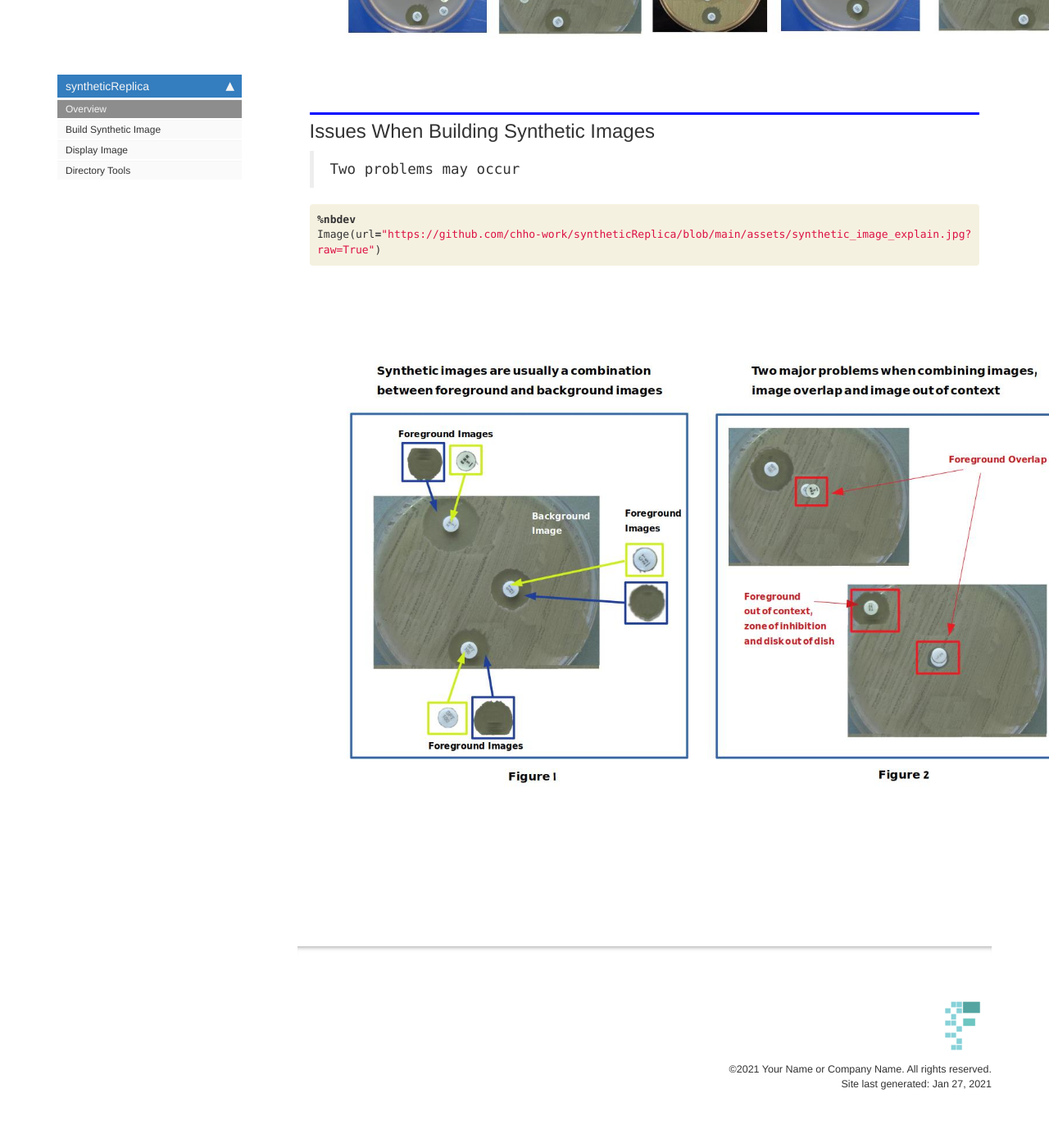
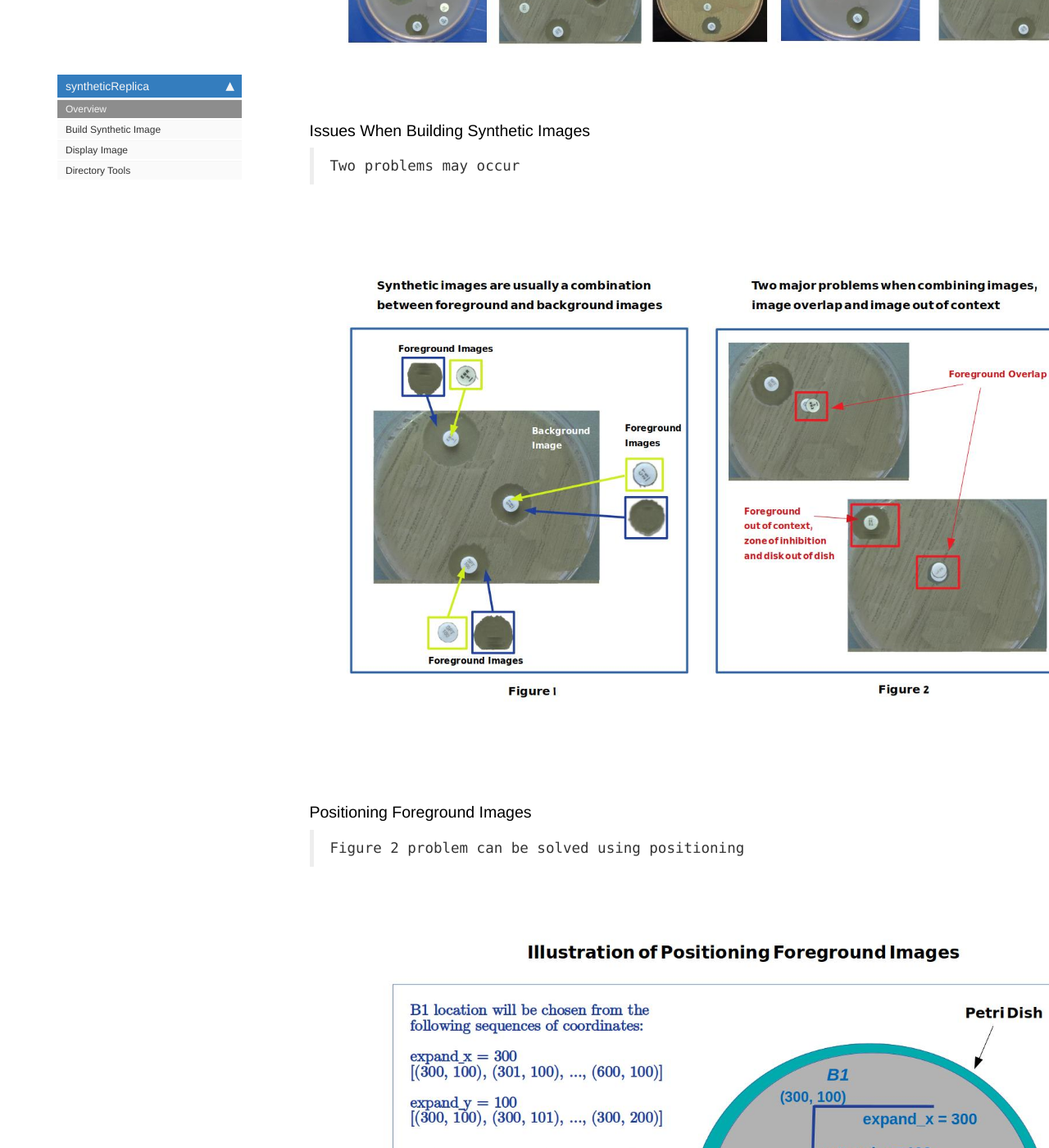
Before and after one commit to chho-work/syntheticReplica, a Jekyll site: the page built from docs/index.html, in a window 1280 px wide and 1400 px high, scrolled down 1025 px. Shown: the whole window at 82% size. Built offline with Jekyll 4.4.1, drawn with Linux system fonts in a browser that asks for light colours; nearby versions of some CDN libraries; comment, search, counter and statistics services are not loaded; some of the changed text lies outside the part shown.

Commit message:
Update readme, index, docs

```diff
--- a/docs/index.html
+++ b/docs/index.html
@@ -31,7 +31,7 @@ nb_path: "index.ipynb"
 
 <div class="cell border-box-sizing text_cell rendered"><div class="inner_cell">
 <div class="text_cell_render border-box-sizing rendered_html">
-<h2 id="Real-vs-Synthetic-Images">Real vs Synthetic Images<a class="anchor-link" href="#Real-vs-Synthetic-Images"> </a></h2><blockquote><p>Sample of synthetic images</p>
+<h3 id="Real-vs-Synthetic-Images">Real vs Synthetic Images<a class="anchor-link" href="#Real-vs-Synthetic-Images"> </a></h3><blockquote><p>Sample of synthetic images</p>
 </blockquote>
 
 </div>
@@ -61,7 +61,7 @@ nb_path: "index.ipynb"
 
 <div class="cell border-box-sizing text_cell rendered"><div class="inner_cell">
 <div class="text_cell_render border-box-sizing rendered_html">
-<h2 id="Issues-When-Building-Synthetic-Images">Issues When Building Synthetic Images<a class="anchor-link" href="#Issues-When-Building-Synthetic-Images"> </a></h2><blockquote><p>Two problems may occur</p>
+<h3 id="Issues-When-Building-Synthetic-Images">Issues When Building Synthetic Images<a class="anchor-link" href="#Issues-When-Building-Synthetic-Images"> </a></h3><blockquote><p>Two problems may occur</p>
 </blockquote>
 
 </div>
@@ -70,17 +70,6 @@ nb_path: "index.ipynb"
     {% raw %}
 
 <div class="cell border-box-sizing code_cell rendered">
-<div class="input">
-
-<div class="inner_cell">
-    <div class="input_area">
-<div class=" highlight hl-ipython3"><pre><span></span><span class="o">%</span><span class="k">nbdev</span>
-<span class="n">Image</span><span class="p">(</span><span class="n">url</span><span class="o">=</span><span class="s2">&quot;https://github.com/chho-work/syntheticReplica/blob/main/assets/synthetic_image_explain.jpg?raw=True&quot;</span><span class="p">)</span>
-</pre></div>
-
-    </div>
-</div>
-</div>
 
 <div class="output_wrapper">
 <div class="output">
@@ -100,4 +89,34 @@ nb_path: "index.ipynb"
 </div>
     {% endraw %}
 
+<div class="cell border-box-sizing text_cell rendered"><div class="inner_cell">
+<div class="text_cell_render border-box-sizing rendered_html">
+<h3 id="Positioning-Foreground-Images">Positioning Foreground Images<a class="anchor-link" href="#Positioning-Foreground-Images"> </a></h3><blockquote><p>Figure 2 problem can be solved using positioning</p>
+</blockquote>
+
 </div>
+</div>
+</div>
+    {% raw %}
+
+<div class="cell border-box-sizing code_cell rendered">
+
+<div class="output_wrapper">
+<div class="output">
+
+<div class="output_area">
+
+
+<div class="output_html rendered_html output_subarea output_execute_result">
+<img src="https://github.com/chho-work/syntheticReplica/blob/main/assets/positioning.jpg?raw=True"/>
+</div>
+
+</div>
+
+</div>
+</div>
+
+</div>
+    {% endraw %}
+
+</div>
```
Also changed, not shown: README.md, 1 other file.
